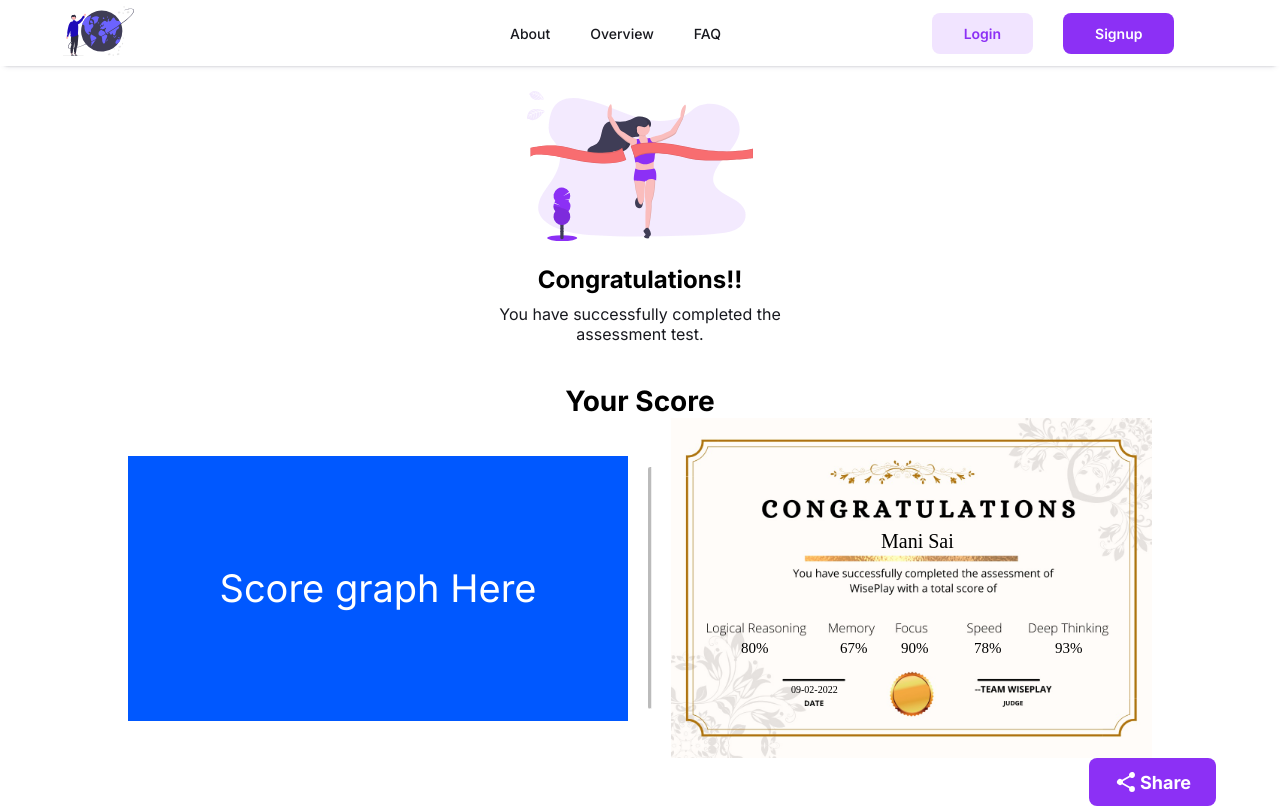
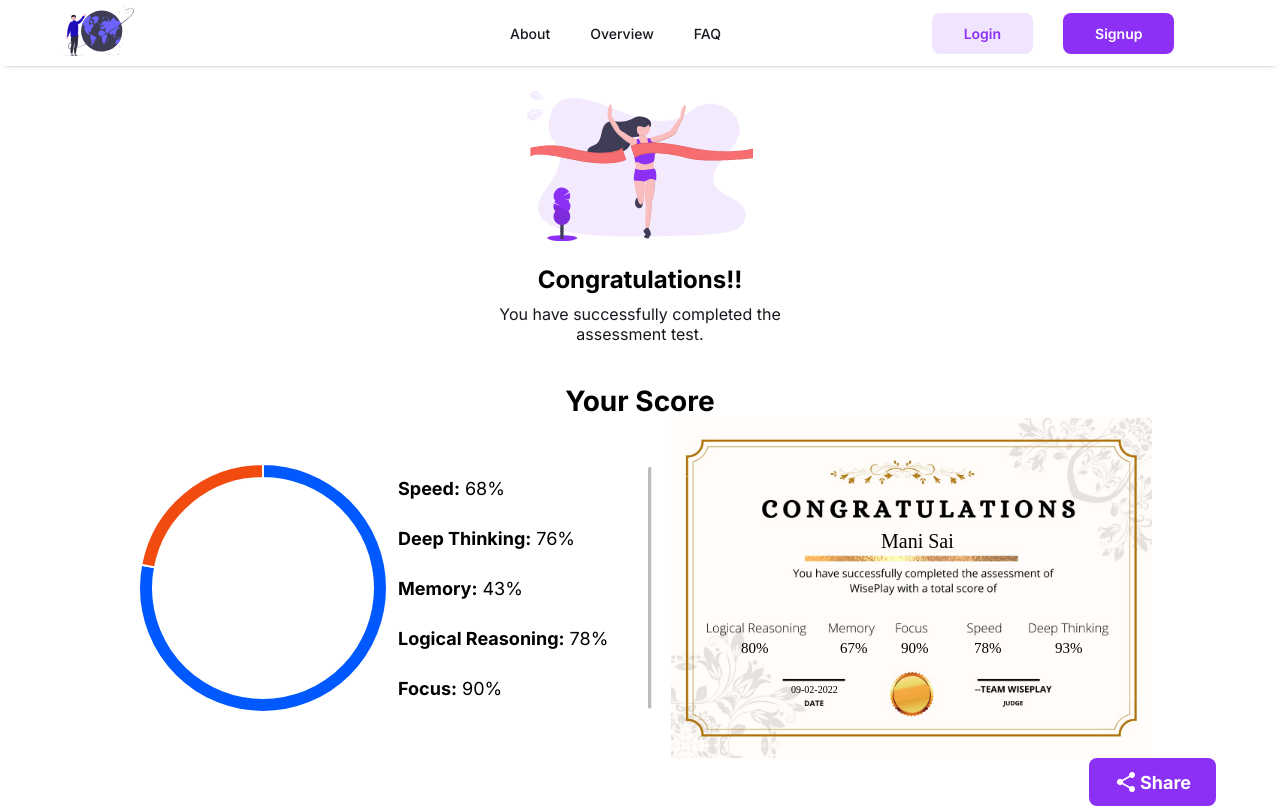
Before and after one commit to NKPranesh/Codathon_WisePlay_WebApp, a React (Create React App) app in the folder FrontEnd/: page /resultpage in a window 1280 px wide. Shown: the top 808 px of the page. Built offline with nearby package versions, Linux system fonts and the light colour scheme.

Commit message:
dashboardvalues

```diff
--- a/FrontEnd/src/Containers/ResultPage2.js
+++ b/FrontEnd/src/Containers/ResultPage2.js
@@ -5,11 +5,22 @@ import Certificate from "../media/certificate.jpeg";
 import Share from "../media/Share.svg";
 import Footer from "../components/footer";
 import SharePopup from "../components/sharePopup";
+import { Doughnut } from "react-chartjs-2";
+import html2canvas from "html2canvas";
 import "../stylesheets/ResultPage2.css";
-
+let certificateimage='';
 const ResultPage = () => {
   let [popupDisplay, setPopupDisplay] = useState(false);
-
+  const doughnutData = {
+    labels: ["Correct", "Wrong"],
+    datasets: [
+      {
+        data: [78, 22],
+        backgroundColor: ["#0058FF", "#F24B0F"],
+        hoverOffset: 4,
+      },
+    ],
+  };
   window.onload = function () {
     var c = document.getElementById("rscertificatepreview");
     var ctx = c.getContext("2d");
@@ -25,6 +36,21 @@ const ResultPage = () => {
     ctx.fillText("93%", 384, 235);
     ctx.font = "10px Poppins";
     ctx.fillText("09-02-2022", 120, 275);
+    var data = document.getElementById("rscertificatepreview");
+    html2canvas(data)
+    .then((canvas) => {
+      var image = canvas.toDataURL("image/jpeg", 1.0);
+      console.log(image);
+      certificateimage=image;
+      return image;
+
+    })
+    .then((image) => {
+      console.log(image);
+      // saveAs(image, "Certificate.jpeg");
+      // html.style.width = null;
+      // body.style.width = null;
+    });
   };
   return (
     <>
@@ -48,7 +74,43 @@ const ResultPage = () => {
           </div>
           <div className="rsscorerow">
             <div className="rsscoregraph">
-              <span>Score graph Here</span>
+            <div className="rsDoughnutdiv">
+              <Doughnut
+                      className="rsDoughnutScore"
+                      data={doughnutData}
+                      options={{
+                        cutout: 110,
+                        plugins: {
+                          legend: {
+                            display: false,
+                            position: "right",
+                          },
+                        },
+                      }}
+                    />
+                    <div className="rsscoresdiv">
+                      <div className="rsscorestatdiv">
+                        <span className="rsscorestath">Speed:</span>
+                        <span className="rsscorestatpercentage">68%</span>
+                      </div>
+                      <div className="rsscorestatdiv">
+                        <span className="rsscorestath">Deep Thinking:</span>
+                        <span className="rsscorestatpercentage">76%</span>
+                      </div>
+                      <div className="rsscorestatdiv">
+                        <span className="rsscorestath">Memory:</span>
+                        <span className="rsscorestatpercentage">43%</span>
+                      </div>
+                      <div className="rsscorestatdiv">
+                        <span className="rsscorestath">Logical Reasoning:</span>
+                        <span className="rsscorestatpercentage">78%</span>
+                      </div>
+                      <div className="rsscorestatdiv">
+                        <span className="rsscorestath">Focus:</span>
+                        <span className="rsscorestatpercentage">90%</span>
+                      </div>
+                    </div>
+            </div>
             </div>
             <hr class="rounded" />
             {/* <div className="rscertificatepreview">
@@ -85,7 +147,7 @@ const ResultPage = () => {
       </div>
       <Footer />
     </div>
-    {popupDisplay && <SharePopup close={setPopupDisplay} />}
+    {popupDisplay && <SharePopup close={setPopupDisplay} image={certificateimage} />}
     </>
   );
 };
--- a/FrontEnd/src/components/dashboard.js
+++ b/FrontEnd/src/components/dashboard.js
@@ -4,60 +4,92 @@ import Chart from "chart.js/auto";
 import "../stylesheets/dashboard.css";
 
 const Dashboard = () => {
-  let historyData = [
+  let testdata=[
+    [68,82,57,84,90],
+    [53,42,57,82,53],
+    [85,37,45,98,79],
+    [55,72,64,45,85],
+  ]
+  let i=0,j=0;
+  let linelabel=[];
+  var linedata=[];
+  for(i=0;i<testdata.length;i++)
+  {
+    linelabel[i]="Test"+(i+1);
+  }
+  for(i=0;i<testdata.length;i++)
+  {
+    let sum=0;
+    for(j=0;j<5;j++)
     {
-      speed: "10%",
-      deepThinking: "10%",
-      memory: "10%",
-      focus: "10%",
-      logicalReasoning: "10%",
-    },
-    {
-      speed: "20%",
-      deepThinking: "20%",
-      memory: "20%",
-      focus: "20%",
-      logicalReasoning: "20%",
-    },
-    {
-      speed: "30%",
-      deepThinking: "30%",
-      memory: "30%",
-      focus: "30%",
-      logicalReasoning: "30%",
-    },
-    {
-      speed: "40%",
-      deepThinking: "40%",
-      memory: "40%",
-      focus: "40%",
-      logicalReasoning: "40%",
-    },
-  ];
+      sum+=testdata[i][j];
+    }
+    linedata[i]=sum/5;
+  }
+  linedata[i]=0;
+  linedata[i+1]=100;
   const data = {
-    labels: ["Test 1", "Test 2", "Test 3", "Test 4", "Test 5", "Test 6"],
+    labels: linelabel,
     datasets: [
       {
-        label: "My First Dataset",
-        data: [65, 59, 80, 81, 56, 55, 0],
+        label: "score",
+        data: linedata,
         fill: false,
         borderColor: "#0058FF",
         tension: 0.5,
       },
     ],
   };
-
+  let sum=0;
+  for(i=0;i<linedata.length;i++)
+  {
+    sum+=linedata[i];
+  }
+  sum/=linedata.length;
+  sum=sum.toFixed(2);
+  const calculatedoughnutdata =(index)=>
+  {
+    let avg=0;
+    for(let i=0;i<5;i++)
+    {
+      avg+=testdata[index][i];
+    }
+    avg/=5;
+    return {
+      labels: ["Correct", "Wrong"],
+      datasets: [
+        {
+          data: [avg, (100-avg)],
+          backgroundColor: ["#0058FF", "#F24B0F"],
+          hoverOffset: 4,
+        },
+      ],
+    };
+  }
   const doughnutData = {
     labels: ["Correct", "Wrong"],
     datasets: [
       {
-        data: [78, 22],
+        data: [sum, (100-sum)],
         backgroundColor: ["#0058FF", "#F24B0F"],
         hoverOffset: 4,
       },
     ],
   };
-
+  let barvalues=[0,0,0,0,0];
+  for(i=0;i<testdata.length;i++)
+  {
+    for(j=0;j<5;j++)
+    {
+      barvalues[j]+=testdata[i][j];
+    }
+  }
+  for(j=0;j<5;j++)
+  {
+    barvalues[j]/=testdata.length;
+  }
+  barvalues[j]=0;
+  barvalues[j+1]=100;
   const barData = {
     labels: ["Speed", "Deep Thinking", "Memory","Logical Reasoning","Focus",],
     datasets: [
@@ -68,7 +100,7 @@ const Dashboard = () => {
         backgroundColor: "#57B8FF",
         borderColor: "rgba(0,0,0,1)",
         borderWidth: 0,
-        data: [65, 59, 80, 81, 56],
+        data: barvalues,
       },
     ],
   };
@@ -137,11 +169,11 @@ const Dashboard = () => {
               <div className="DBDoughnutcolorMainDiv">
                 <div className="DbDoughnutcolordiv">
                   <div className="DbDoughnutcolorboxcorrect"></div>
-                  <span>Points Scored 78%</span>
+                  <span>Points Scored {sum}%</span>
                 </div>
                 <div className="DbDoughnutcolordiv">
                   <div className="DbDoughnutcolorboxwrong"></div>
-                  <span>Points Lost 22%</span>
+                  <span>Points Lost {100-sum}%</span>
                 </div>
               </div>
             </div>
@@ -157,6 +189,14 @@ const Dashboard = () => {
                   options={{
                     scales: {
                       x: {
+                        ticks:{
+                          maxRotation:0,
+                          minRotation:0,
+                          font:{
+                            size:6,
+                            // weight:600,
+                          },
+                        },
                         grid: {
                           display: false,
                           color: "#E6E9F4",
@@ -184,8 +224,8 @@ const Dashboard = () => {
         </div>
       </div>
       <div className="DBHistoryDiv">
-        {historyData.map((test) => {
-          let testNo = historyData.indexOf(test) + 1;
+        {testdata.map((test) => {
+          let testNo = testdata.indexOf(test) + 1;
           return (
             <div
               className={testNo === 1 ? "DBHistory" : "DBHistory AddMargin"}
@@ -198,7 +238,7 @@ const Dashboard = () => {
                 <div className="DBHistoryGraph">
                   <Doughnut
                     className="DBDoughnutHistory"
-                    data={doughnutData}
+                    data={calculatedoughnutdata(testNo-1)}
                     options={{
                       cutout: 25,
                       plugins: {
@@ -211,11 +251,11 @@ const Dashboard = () => {
                   />
                 </div>
                 <div className="DBHistoryText">
-                  <span>{"Speed: " + test.speed}</span>
-                  <span>{"Deep Thinking: " + test.deepThinking}</span>
-                  <span>{"Memory: " + test.memory}</span>
-                  <span>{"Logical Reasoning: " + test.logicalReasoning}</span>
-                  <span>{"Focus: " + test.focus}</span>
+                  <span>{"Speed: " + test[0]+"%"}</span>
+                  <span>{"Deep Thinking: " + test[1]+"%"}</span>
+                  <span>{"Memory: " + test[2]+"%"}</span>
+                  <span>{"Logical Reasoning: " + test[3]+"%"}</span>
+                  <span>{"Focus: " + test[4]+"%"}</span>
                 </div>
               </div>
             </div>
--- a/FrontEnd/src/components/sharePopup.js
+++ b/FrontEnd/src/components/sharePopup.js
@@ -7,6 +7,23 @@ import Cancelicon from "../media/cancelicon.svg";
 import "../stylesheets/sharePopup.css";
 
 const SharePopup = (props) => {
+  window.onload = function () {
+    var c1 = document.getElementById("SPCertificate");
+    var ctx1 = c1.getContext("2d");
+    var img = document.getElementById("SPCertificateimg");
+    console.log(img);
+    ctx1.drawImage(img, 0, 0, img.width, img.height, 0, 0, c1.width, c1.height);
+    ctx1.font = "20px Poppins";
+    ctx1.fillText("Mani Sai", 210, 130);
+    ctx1.font = "15px Poppins";
+    ctx1.fillText("80%", 70, 235);
+    ctx1.fillText("67%", 169, 235);
+    ctx1.fillText("90%", 230, 235);
+    ctx1.fillText("78%", 303, 235);
+    ctx1.fillText("93%", 384, 235);
+    ctx1.font = "10px Poppins";
+    ctx1.fillText("09-02-2022", 120, 275);
+  };
   console.log(props);
   return (
     <div className="SPOuterDiv">
@@ -28,7 +45,8 @@ const SharePopup = (props) => {
           <span>Share on Social Media</span>
         </div>
         <div className="SPCertificateDiv">
-          <img src={Certificate} alt="img" />
+          <img src={props.image} alt="img" className="SPhideimg" id="SPCertificateimg"/>
+          {/* <canvas className="SPcertificate" id="SPCertificate"></canvas> */}
         </div>
         <div className="SPTextDiv">
           <span>
--- a/FrontEnd/src/stylesheets/ResultPage2.css
+++ b/FrontEnd/src/stylesheets/ResultPage2.css
@@ -59,17 +59,38 @@
 }
 .rsscoregraph {
   width: 500px;
-  height: 265px;
-  background-color: #0058ff;
   display: flex;
-  align-items: center;
-  justify-content: center;
+  align-items: flex-start;
+  justify-content: flex-start;
 }
-.rsscoregraph span {
-  font-size: 38px;
-  color: white;
+.rsDoughnutdiv {
+  width: 250px;
+  margin: 20px 10px;
+  display: flex;
+  flex-direction: row;
 }
-
+.rsscoresdiv {
+  display: flex;
+  flex-direction: column;
+  align-items: flex-start;
+  justify-content: space-around;
+}
+.rsscorestatdiv {
+  display: flex;
+  flex-direction: row;
+  width: max-content;
+  align-items: flex-start;
+  justify-content: flex-start;
+}
+.rsscorestath {
+  font-size: 18px;
+  font-weight: bold;
+  margin-left: 10px;
+}
+.rsscorestatpercentage {
+  font-size: 18px;
+  margin-left: 5px;
+}
 hr.rounded {
   border-left: 3px solid #bbb;
   border-radius: 5px;
@@ -79,7 +100,7 @@ hr.rounded {
 .rscertificatepreview img {
   height: 340px;
 }
-.rshideimage{
+.rshideimage {
   display: none;
 }
 /* ------- Share Div ------- */
--- a/FrontEnd/src/stylesheets/dashboard.css
+++ b/FrontEnd/src/stylesheets/dashboard.css
@@ -80,7 +80,6 @@
   font-size: 16px;
   font-weight: bold;
 }
-
 .DBBarDiv {
   width: 300px;
   margin: 20px 10px;
--- a/FrontEnd/src/stylesheets/sharePopup.css
+++ b/FrontEnd/src/stylesheets/sharePopup.css
@@ -24,8 +24,12 @@
   align-items: center;
   width: 450px;
   height: 300px;
+  display: block;
 }
-
+.SPcertificate{
+  width: 450px;
+  /* height: 300px; */
+}
 .SPHeadDiv {
   text-align: center;
   font-size: 26px;
@@ -45,7 +49,7 @@
 }
 
 .SPCertificateDiv img {
-  display: block;
+  /* display: none; */
   margin-left: auto;
   margin-right: auto;
 }
@@ -67,3 +71,6 @@
 .SPLinksDiv img {
   width: 100px;
 }
+/* .SPhideimg{
+  display: none;
+} */
```
